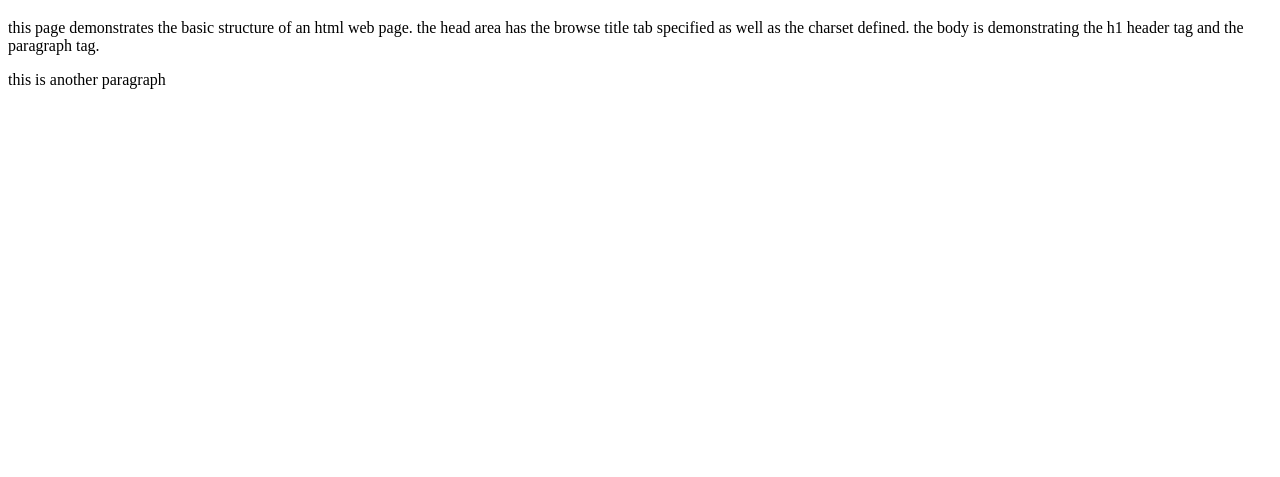
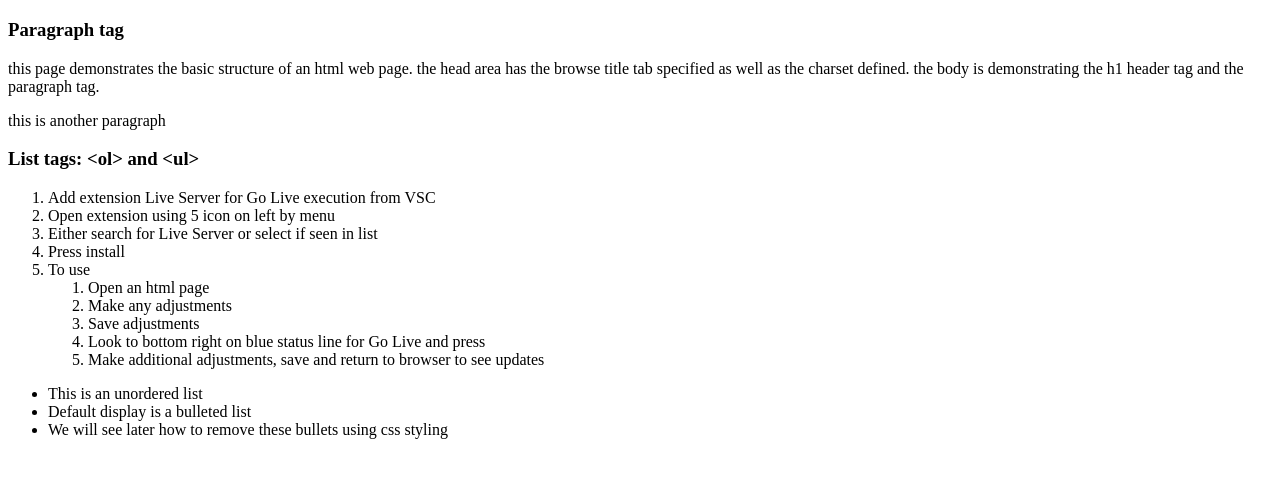
Before and after one commit to comp-1017/1017-sep-2022-a04-workbook-noahfithen, a plain HTML site: page html-basic-tags/index.html in a window 1280 px wide. Shown: the part 61-538 px from the top of the page. Drawn offline with Linux system fonts and the light colour scheme.

Commit message:
Entered list tag demo

```diff
--- a/html-basic-tags/index.html
+++ b/html-basic-tags/index.html
@@ -28,10 +28,45 @@
         -->
 
         <h1> basic html tags </h1>
+        <h3> Paragraph tag </h3>
         <p> this page demonstrates the basic structure of an html web page. the head area has
             the browse title tab specified as well as the charset defined. the body is demonstrating
             the h1 header tag and the paragraph tag.
         </p>
         <p> this is another paragraph </p>
+        <!--
+            if you wish to use a component of a reserved tag (or the whole tag)
+            you would be in trouble using the tag. instead: you can use special
+            character strings to represent components of the tag such as the < (&lt;)
+            and the > (&gt;) symbols
+        -->
+        <h3> List tags: &lt;ol&gt; and &lt;ul&gt;</h3>
+        <!--
+            block tag , paired
+            create an ordered list (numbered) using <ol>
+            create an unordered list (bulleted) using <ul>
+            items in the list are indicated using the line item <li>
+        -->
+        <ol>
+            <li> Add extension Live Server for Go Live execution from VSC </li>
+            <li> Open extension using 5 icon on left by menu </li>
+            <li> Either search for Live Server or select if seen in list </li>
+            <li> Press install </li>
+            <li> To use
+                <ol><li> Open an html page </li>
+                <li> Make any adjustments </li>
+                <li> Save adjustments </li>
+                <li> Look to bottom right on blue status line for Go Live and press </li>
+                <li> Make additional adjustments, save and return to browser to see updates </li>
+            </ol>
+        </li>
+    </ol>
+    <ul>
+        <li> This is an unordered list </li>
+        <li> Default display is a bulleted list </li>
+        <li> We will see later how to remove these bullets using css styling </li>
+    </ul>
+
+    </ol>
     </body>
 </html>
```
